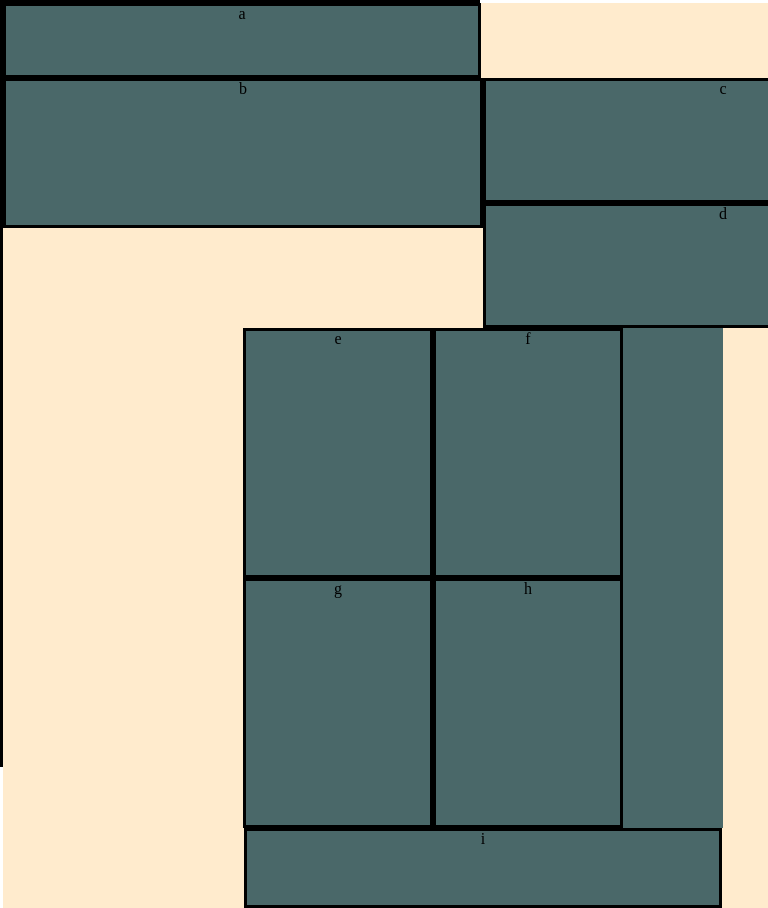
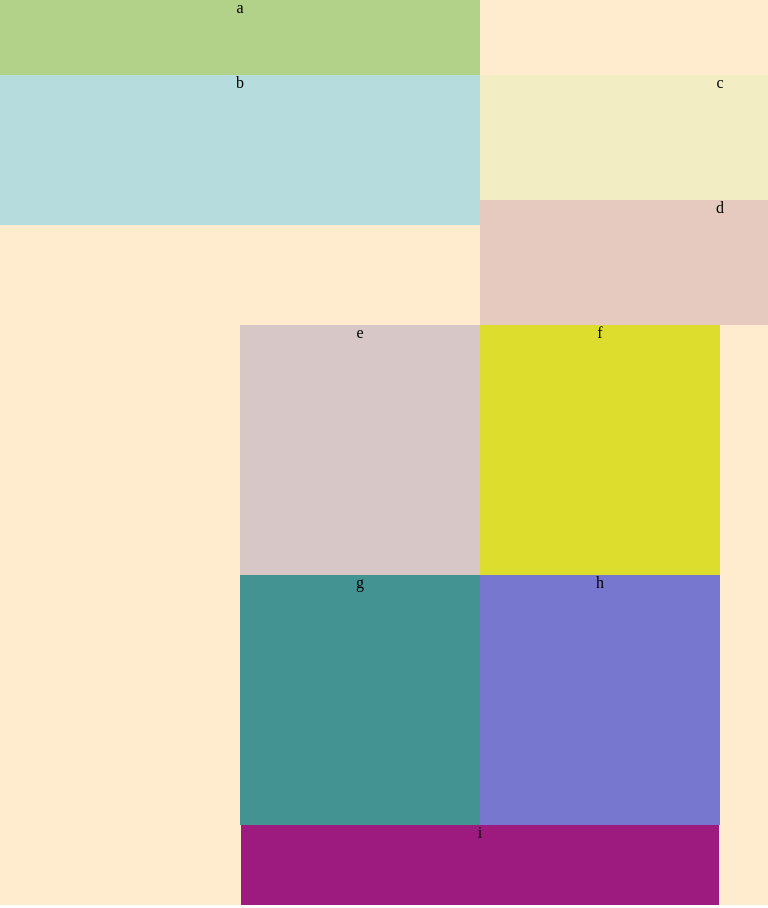
Before and after one commit to wala93/lab-01, a plain HTML site: page index.html in a window 768 px wide. Shown: the top 908 px of the page. Drawn offline with Linux system fonts and the light colour scheme.

Commit message:
try late

```diff
--- a/css/layout.css
+++ b/css/layout.css
@@ -6,14 +6,14 @@
     height: 250px;
     width: 50%;
     float: left;
-      border: black;
-      border-style: solid;}
+
+}
 
 
 .f{  height: 250px;
         float:left;
  width: 50%;
-    border: black;
+
     border-style: solid;
 
 }
@@ -22,13 +22,13 @@
        height: 250px;
     width: 50%;
       float: left;
-      border: black;
-      border-style: solid;}
+
+}
 
       .h{
           float:left;
                  height: 250px;
        width: 50%;
-        border: black;
-        border-style: solid;
+
+
         }
--- a/css/module.css
+++ b/css/module.css
@@ -1,29 +1,16 @@
-.first {width: 480px;
-    height: 150px;
-    border: black;
-    border-style: solid;}
+.e{
+    background-color: #d7c7c7;
+}
+.g{
+    background-color: #439393;
+}
+.h{
+    background-color: #7777d0;
+}
+.f{
+    background-color: #dddd2e;
+}
+.footer{
+    background-color: #9d1a7e;
 
-    .same {width: 480px;
-        height: 125px;
-        border: black;
-        border-style: solid;}
-
-
-           .basic {
-              width: 480px;
-              max-height: 500px;
-              margin: auto;
-              overflow: auto;
-           }
-
-
-    .footer {width:478px;
-        clear: both;
-    height: 80px;
-    border: black;
-    border-style: solid;}
-
-    .header {width: 478px;
-        height: 75px;
-        border: black;
-        border-style: solid;}
+}
--- a/css/state.css
+++ b/css/state.css
@@ -15,6 +15,8 @@
             width: 960px;
             height: 100px;
 
+            background-color: #b2d28a;
+
         }
         .first{
             width: 200px;
@@ -22,15 +24,19 @@
             display: inline-block;
             float:left;
 
+            background-color: rgb(183, 220, 221);
+
         }
        .same {
             width: 380px;
             height: 200px;
             display: inline-block;
             float:left;
-
-
-        }
+            background-color: rgb(242, 237, 195);
+    }
+    .same1{
+        background-color: rgb(230, 202, 191);
+    }
 
         .e,.f,.g,.h{
         width: 190px;
@@ -46,43 +52,55 @@
             clear: both;
 
         }
-    }
+
+
+}
+
+        /**/
+
 
 
     /* mobile view */
     @media  (max-width:768px){
-
-        #con{
+       body{height: 767px;}
+       .con{
             width: 480px;
             overflow: auto;
             text-align: center;
             margin-left: auto;
             margin-right: auto;
         }
-        #a{
+       .a{
            width: 480px;
            height: 75px;
            float: left;
 
+
         }
-        #b{
+       .b{
             width: 480px;
             height: 150px;
             float: left;
 
+
         }
-        #c ,#d{
+       .c ,.d{
             width: 480px;
             height: 125px;
             float: left;
 
+
         }
-        #e,#g,#h,#f{
+       .e,.g,.h,.f{
             width: 240px;
             height: 250px;
             display:inline-block;
+
         }
-        #e,#g{
+
+
+
+       .e,.g{
             float: left;
         }
 
@@ -91,4 +109,46 @@
             height: 80px;
             clear: both;
         }
+    /**/
+    .header
+
+    {width: 480px;
+        height: 75px;
+
+
+        background-color: #b2d28a;
     }
+        .first {width: 480px;
+            height: 150px;
+
+
+            background-color: rgb(183, 220, 221);
+
+
+        }
+
+    .same {width: 480px;
+        height: 125px;
+
+
+        background-color: rgb(242, 237, 195);
+    }
+    .same1{
+        background-color: rgb(230, 202, 191);
+    }
+
+        .basic {
+            width: 480px;
+            max-height: 500px;
+            margin: auto;
+            overflow: auto;
+         }
+         .footer {width:478px;
+            clear: both;
+        height: 80px;
+
+  }
+
+    /**/
+
+    }
--- a/css/style.css
+++ b/css/style.css
@@ -4,11 +4,9 @@
 @import url('module.css');
 
 body{width: 480px;
-height:767px ;
+/*height:767px ;*/
 text-align: center;
-border: black;
-border-style: solid;
-border-collapse: collapse;
+
 }
 .main {background-color: blanchedalmond;}
 
@@ -23,4 +21,4 @@ div {  background-color:  rgb(74, 104, 105);}
 
 
 div {border-collapse: collapse;
-border-width: .2px;}
+}
--- a/index.html
+++ b/index.html
@@ -14,10 +14,11 @@
 
 <div class="header">a</div>
 <div class="first">b</div>
+<div class="basic11">
 <div class="same">c</div>
-<div class="same">d</div>
+<div class="same same1">d</div>
 
-
+</div>
 <div class="basic">
 <section class="one">
     <div class="e">e</div>
```
